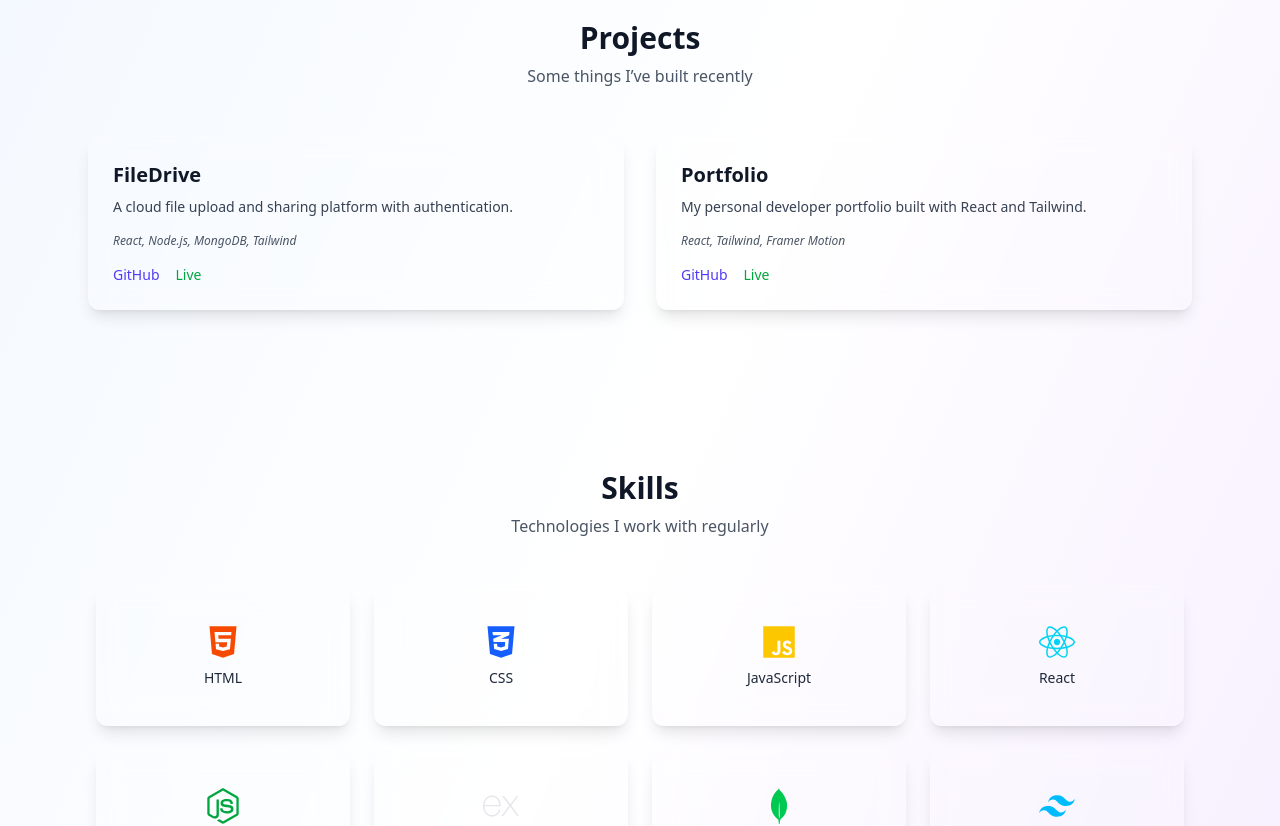
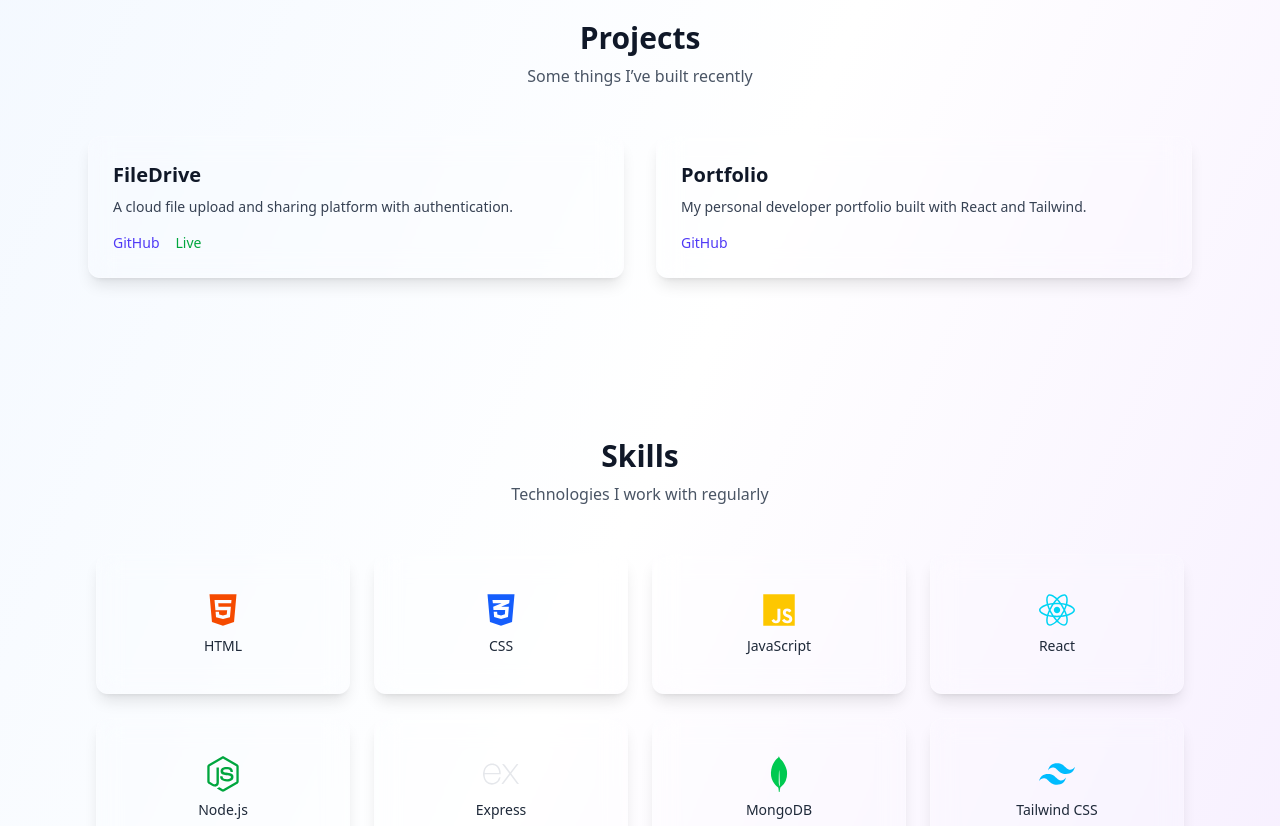
Before and after one commit to amranveer/portfolio-, a React (Vite) app in the folder client/: page / in a window 1280 px wide. Shown: the part 920-1746 px from the top of the page. Built offline with nearby package versions, Linux system fonts and the light colour scheme.

Commit message:
zitter fix

```diff
--- a/client/src/components/Projects.jsx
+++ b/client/src/components/Projects.jsx
@@ -1,38 +1,37 @@
-import { motion, useInView } from "framer-motion";
+import { motion } from "framer-motion";
 import { useRef } from "react";
-
-const cardVariants = {
-  hidden: { opacity: 0, y: 20 },
-  visible: { opacity: 1, y: 0, transition: { duration: 0.6, ease: "easeOut" } },
-};
+import { useInView } from "framer-motion";
 
 const projects = [
   {
     title: "FileDrive",
     description: "A cloud file upload and sharing platform with authentication.",
-    tech: "React, Node.js, MongoDB, Tailwind",
     github: "https://github.com/yourusername/filedrive",
     live: "https://filedrive.example.com",
   },
   {
     title: "Portfolio",
     description: "My personal developer portfolio built with React and Tailwind.",
-    tech: "React, Tailwind, Framer Motion",
     github: "https://github.com/yourusername/portfolio",
     live: "",
   },
 ];
 
+const fadeIn = {
+  hidden: { opacity: 0, y: 40 },
+  visible: {
+    opacity: 1,
+    y: 0,
+    transition: {
+      duration: 0.7,
+      ease: "easeOut",
+    },
+  },
+};
+
 export default function Projects() {
-  // Define refs once, outside of map
-  const cardRefs = [useRef(null), useRef(null)];
-  const inViews = cardRefs.map((ref) => useInView(ref, { once: true, amount: 0.2 }));
-
   return (
-    <section
-      id="projects"
-      className="py-20 text-gray-900 dark:text-gray-100 transition-colors"
-    >
+    <section id="projects" className="py-20 text-gray-900 dark:text-gray-100">
       <div className="max-w-6xl mx-auto px-4 sm:px-6">
         <div className="text-center mb-12">
           <h2 className="text-3xl font-bold">Projects</h2>
@@ -42,24 +41,25 @@ export default function Projects() {
         </div>
 
         <div className="grid sm:grid-cols-2 gap-8">
-          {projects.map((project, index) => (
+          {projects.map((project, index) => {
+            const ref = useRef(null);
+            const isInView = useInView(ref, { once: false, amount: 0.3 });
+
+            return (
               <motion.div
                 key={index}
-              ref={cardRefs[index]}
-              variants={cardVariants}
+                ref={ref}
+                variants={fadeIn}
                 initial="hidden"
-              animate={inViews[index] ? "visible" : "hidden"}
-              className="glass p-6 rounded-2xl border border-gray-200 dark:border-gray-700 bg-white/60 dark:bg-gray-800/80 backdrop-blur shadow-sm hover:shadow-xl transition-all"
+                animate={isInView ? "visible" : "hidden"}
+                className="glass p-6 rounded-2xl border border-gray-200 dark:border-gray-700 bg-white/60 dark:bg-gray-800/80 backdrop-blur shadow-sm transition-all"
               >
                 <h3 className="text-xl font-semibold mb-2">{project.title}</h3>
                 <p className="text-sm text-gray-700 dark:text-gray-300 mb-4">
                   {project.description}
                 </p>
-              <p className="text-xs text-gray-600 dark:text-gray-400 mb-4 italic">
-                {project.tech}
-              </p>
                 <div className="flex gap-4 mt-auto">
-
+                  {project.github && (
                     <a
                       href={project.github}
                       target="_blank"
@@ -68,8 +68,8 @@ export default function Projects() {
                     >
                       GitHub
                     </a>
-
-
+                  )}
+                  {project.live && (
                     <a
                       href={project.live}
                       target="_blank"
@@ -78,10 +78,11 @@ export default function Projects() {
                     >
                       Live
                     </a>
-
+                  )}
                 </div>
               </motion.div>
-          ))}
+            );
+          })}
         </div>
       </div>
     </section>
```
Lines whose indentation alone changed are shown as unchanged.
